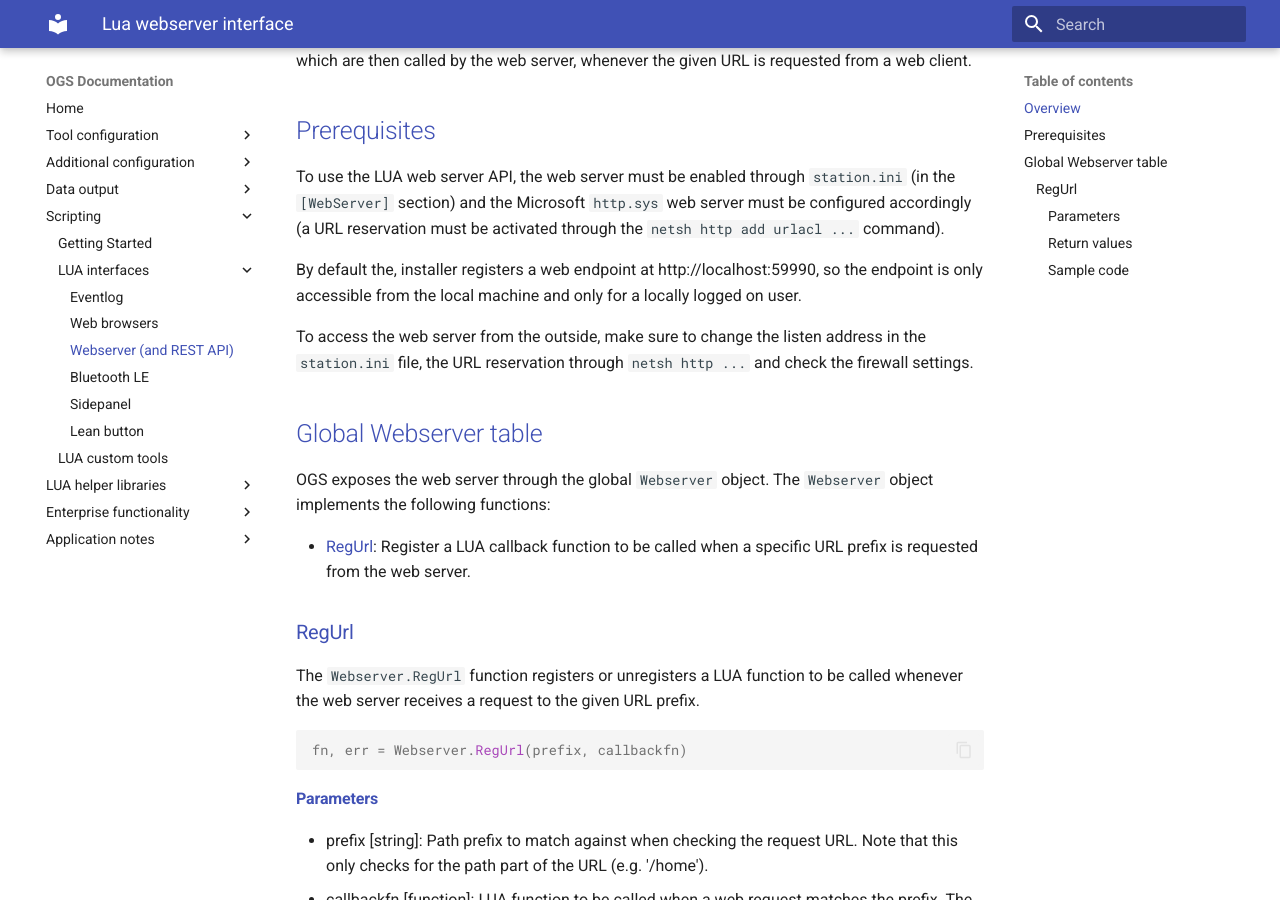
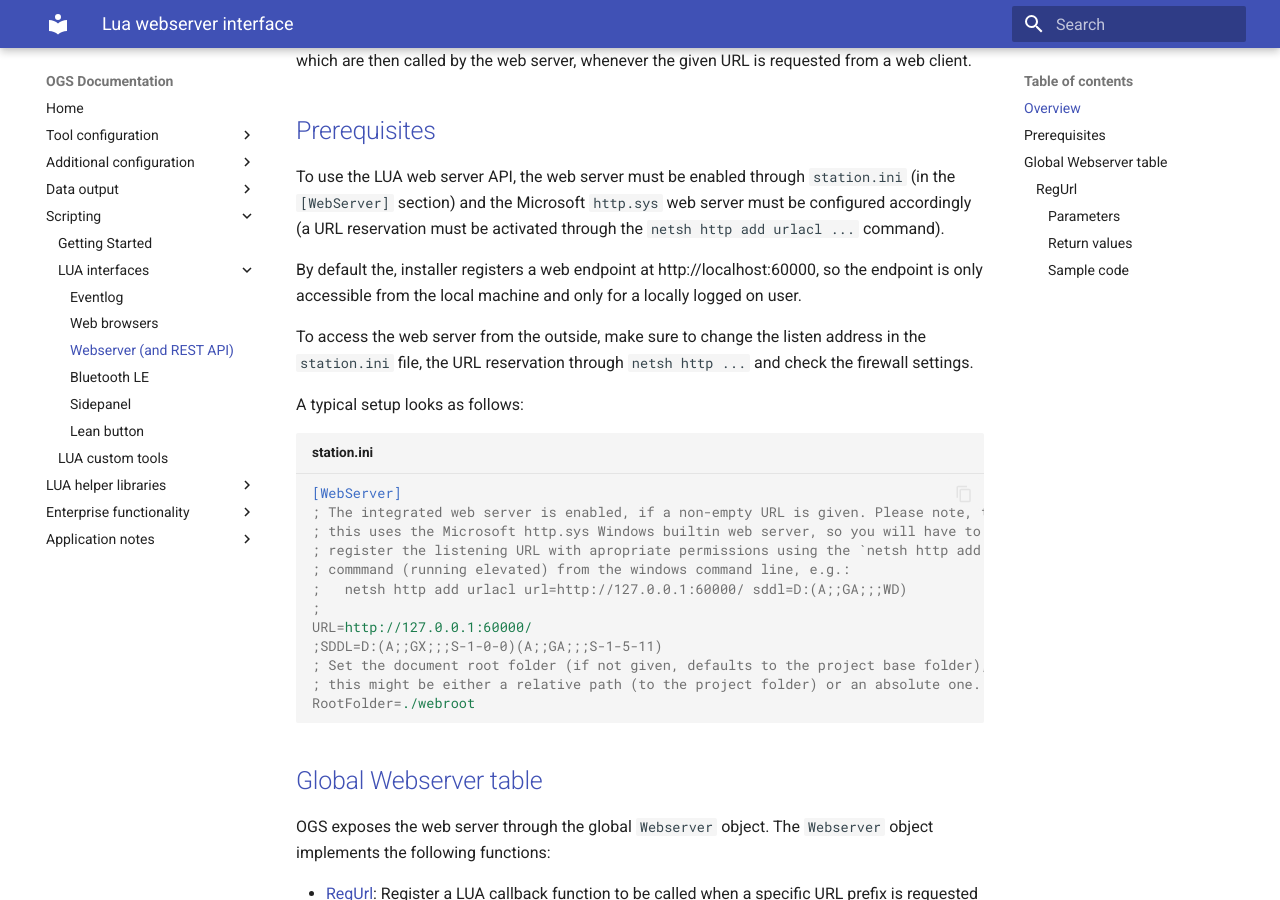
Before and after one commit to haller-erne/ogs, an MkDocs documentation site: the page built from docs/v3/lua/webserver.md, in a window 1280 px wide and 900 px high, scrolled down 394 px. Built offline with MkDocs 1.6.1 and Material for MkDocs 9.7.7, drawn with Linux system fonts in a browser that asks for light colours.

Commit message:
added webserver ini file sample

````diff
--- a/docs/v3/lua/webserver.md
+++ b/docs/v3/lua/webserver.md
@@ -20,9 +20,26 @@ The web server LUA api works by registering LUA callback functions for specific
 
 To use the LUA web server API, the web server must be enabled through `station.ini` (in the `[WebServer]` section) and the Microsoft `http.sys` web server must be configured accordingly (a URL reservation must be activated through the `netsh http add urlacl ...` command).
 
-By default the, installer registers a web endpoint at http://localhost:59990, so the endpoint is only accessible from the local machine and only for a locally logged on user.
+By default the, installer registers a web endpoint at http://localhost:60000, so the endpoint is only accessible from the local machine and only for a locally logged on user.
 
 To access the web server from the outside, make sure to change the listen address in the `station.ini` file, the URL reservation through `netsh http ...` and check the firewall settings.
+
+A typical setup looks as follows:
+``` ini title="station.ini"
+[WebServer]
+; The integrated web server is enabled, if a non-empty URL is given. Please note, that
+; this uses the Microsoft http.sys Windows builtin web server, so you will have to
+; register the listening URL with apropriate permissions using the `netsh http add urlacl`
+; commmand (running elevated) from the windows command line, e.g.:
+;   netsh http add urlacl url=http://127.0.0.1:60000/ sddl=D:(A;;GA;;;WD)
+;
+URL=http://127.0.0.1:60000/
+;SDDL=D:(A;;GX;;;S-1-0-0)(A;;GA;;;S-1-5-11)
+; Set the document root folder (if not given, defaults to the project base folder),
+; this might be either a relative path (to the project folder) or an absolute one.
+RootFolder=./webroot
+
+```
 
 ## Global Webserver table
 
````
